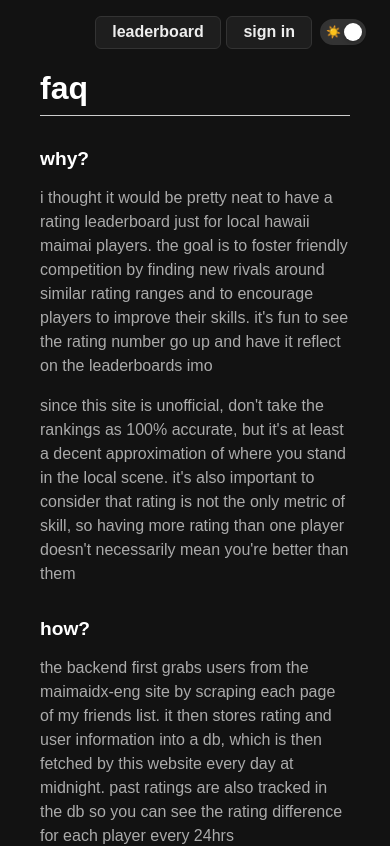
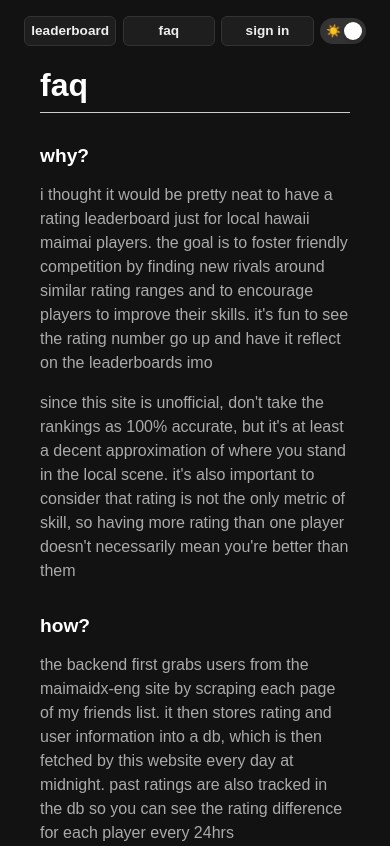
Before and after one commit to min-808/rating-site, a Next.js app: page /faq in a window 390 px wide. Shown: the top 846 px of the page. Built offline with nearby package versions, Linux system fonts and the light colour scheme; no server answers.

Commit message:
Help with phone view

```diff
--- a/src/app/layout.tsx
+++ b/src/app/layout.tsx
@@ -6,52 +6,51 @@ import ThemeToggle from '../components/ThemeToggle';
 import AccountButton from '../components/AccountButton';
 import { GoogleAnalytics } from '@next/third-parties/google';
 
+/*
+ * The bar at the top: leaderboard and faq centered, the account button and theme toggle
+ * pinned to the right. On narrow screens there isn't room for both, so the right-hand
+ * pair would cover the faq button: there, everything goes in one row instead, with
+ * leaderboard, faq and the account button sharing the width equally and the toggle at
+ * the end. (The account button's look is in AccountButton.tsx.)
+ */
+const siteTopCss = `
+  .site-top { max-width: 800px; margin: 0 auto; padding-top: 0.5rem; font-family: sans-serif; position: relative; }
+  .site-tools { position: absolute; right: 1rem; top: 0.5rem; display: flex; align-items: center; gap: 0.5rem; }
+  .site-nav { display: flex; justify-content: center; gap: 1rem; margin-bottom: 0.5rem; }
+  .site-link { padding: 0.4rem 1rem; background-color: var(--btn-bg); border: 1px solid var(--btn-border);
+    border-radius: 6px; text-decoration: none; color: var(--btn-text); font-weight: bold; }
+
+  @media (max-width: 700px) {
+    .site-top { display: flex; align-items: center; gap: 0.4rem; padding: 0.5rem 1rem 0; margin-bottom: 0.5rem; }
+    /* the nav and the tools stop being boxes of their own: their buttons all share one row */
+    .site-nav, .site-tools { display: contents; }
+    .site-nav { order: 1; }
+    .site-link, .site-tools .acct-btn, .site-tools .acct-wrap { order: 1; flex: 1 1 0; min-width: 0; }
+    .site-link, .site-tools .acct-btn { box-sizing: border-box; padding: 0.4rem 0.2rem; font-size: 0.85rem;
+      text-align: center; white-space: nowrap; overflow: hidden; text-overflow: ellipsis; }
+    .site-tools .acct-btn { order: 2; max-width: none; justify-content: center; }
+    .site-tools .acct-wrap { order: 2; }
+    .site-tools .acct-wrap .acct-btn { width: 100%; }
+    .site-tools > button { order: 3; flex-shrink: 0; }
+  }
+`;
+
 export default function RootLayout({ children }: { children: React.ReactNode }) {
   return (
     <html lang="en" suppressHydrationWarning>
       <body>
         <ThemeProvider>
-        <div style={{ maxWidth: '800px', margin: '0 auto', paddingTop: '0.5rem', fontFamily: 'sans-serif', position: 'relative' }}>
+        <style>{siteTopCss}</style>
+        <div className="site-top">
             {/* top right: account button, then the theme toggle */}
-            <div style={{ position: 'absolute', right: '1rem', top: '0.5rem', display: 'flex', alignItems: 'center', gap: '0.5rem' }}>
+            <div className="site-tools">
               <AccountButton />
               <ThemeToggle />
             </div>
 
-            <header style={{
-              display: 'flex',
-              justifyContent: 'center',
-              gap: '1rem',
-              marginBottom: '0.5rem'
-            }}>
-              <Link
-                href="/"
-                style={{
-                  padding: '0.4rem 1rem',
-                  backgroundColor: 'var(--btn-bg)',
-                  border: '1px solid var(--btn-border)',
-                  borderRadius: '6px',
-                  textDecoration: 'none',
-                  color: 'var(--btn-text)',
-                  fontWeight: 'bold'
-                }}
-              >
-                leaderboard
-              </Link>
-              <Link
-                href="/faq"
-                style={{
-                  padding: '0.4rem 1rem',
-                  backgroundColor: 'var(--btn-bg)',
-                  border: '1px solid var(--btn-border)',
-                  borderRadius: '6px',
-                  textDecoration: 'none',
-                  color: 'var(--btn-text)',
-                  fontWeight: 'bold'
-                }}
-              >
-                faq
-              </Link>
+            <header className="site-nav">
+              <Link href="/" className="site-link">leaderboard</Link>
+              <Link href="/faq" className="site-link">faq</Link>
             </header>
           </div>
 
```
